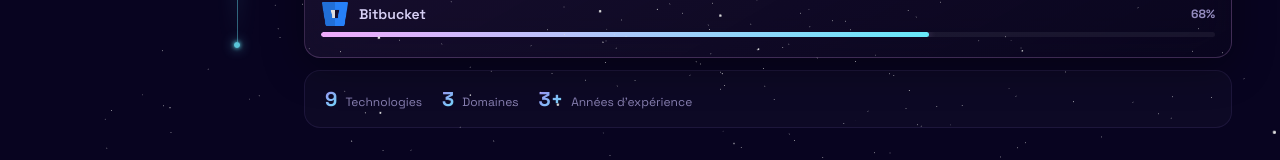
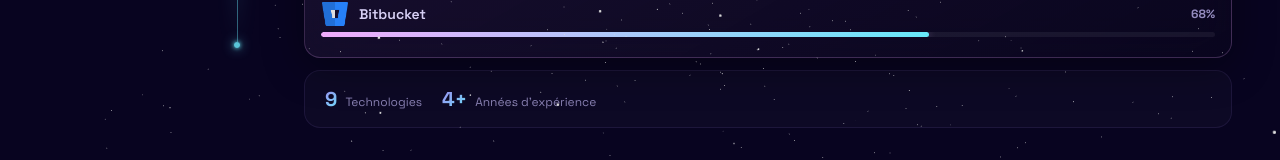
Before and after one commit to YattuX/myPorfolio, a Next.js app: page / in a window 1280 px wide. Both pictures are taken after a click on the button "Skills". Shown: the part 640-800 px from the top of the page. Built offline with nearby package versions, Linux system fonts and the light colour scheme; a web font is replaced by a local one.

Commit message:
update exp

```diff
--- a/src/components/main/Skills.tsx
+++ b/src/components/main/Skills.tsx
@@ -341,8 +341,7 @@ function StatsBar() {
     >
       {[
         { value: "9",  label: "Technologies" },
-        { value: "3",  label: "Domaines"     },
-        { value: "3+", label: "Années d'expérience" },
+        { value: "4+", label: "Années d'expérience" },
       ].map((s) => (
         <div key={s.label} className="flex items-baseline gap-2">
           <span
--- a/src/components/sub/HeroContent.tsx
+++ b/src/components/sub/HeroContent.tsx
@@ -30,7 +30,7 @@ const fadeRight = {
 
 const STATS = [
   { value: "5+", label: "Projets"  },
-  { value: "3+", label: "Années"   },
+  { value: "4+", label: "Années"   },
   { value: "2",  label: "Domaines" },
 ];
 
```
